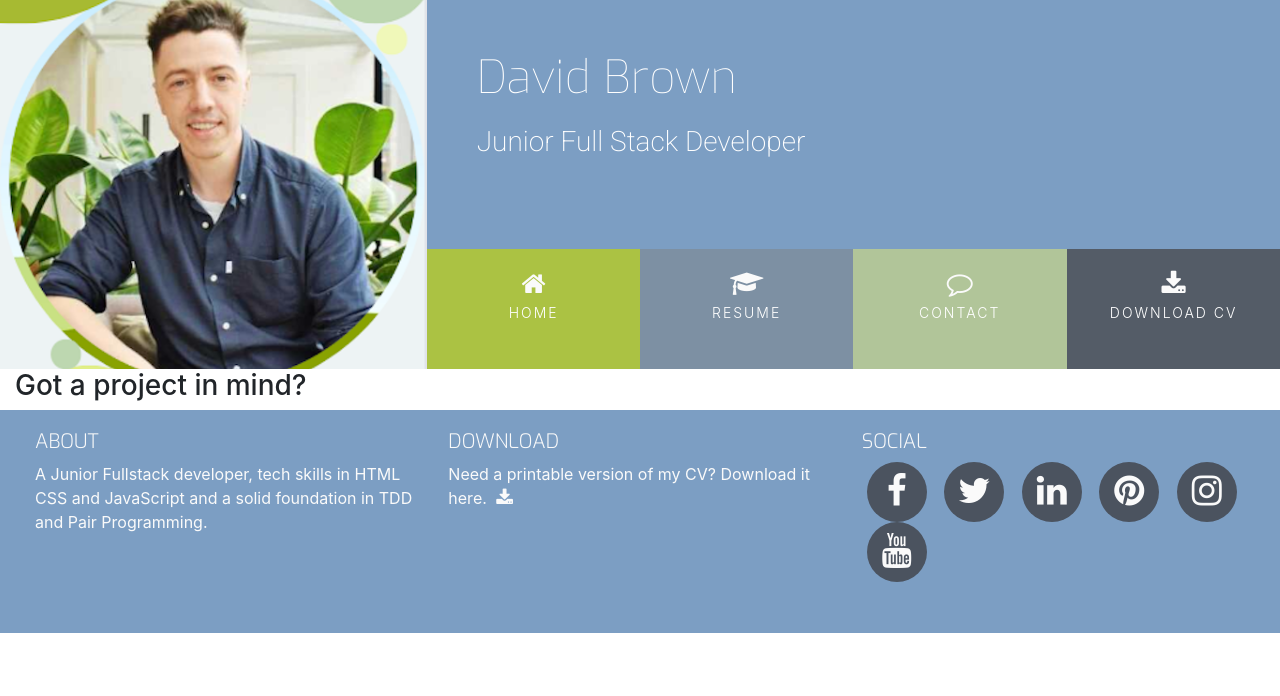
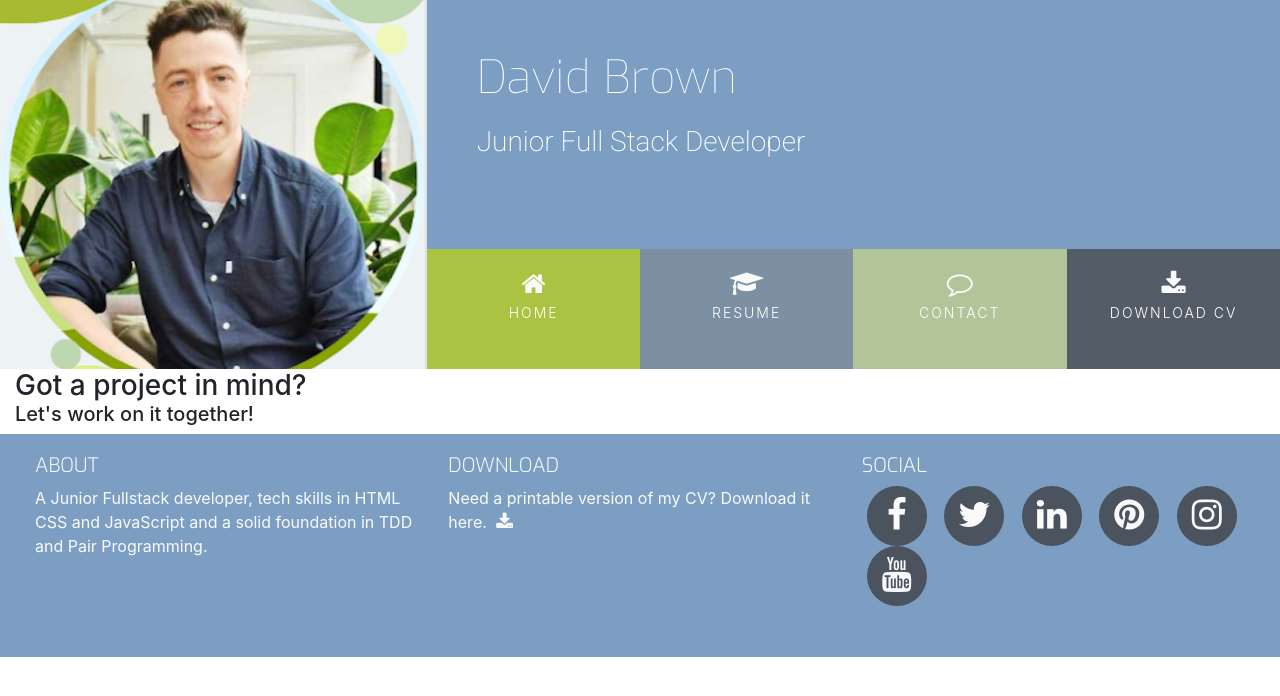
Before and after one commit to Cloud-Monkey/Bootstrap-portolio1, a plain HTML site: page contact.html in a window 1280 px wide. Drawn offline with nearby package versions, Linux system fonts and the light colour scheme.

Commit message:
populated h5 in contacts div

```diff
--- a/contact.html
+++ b/contact.html
@@ -46,7 +46,7 @@
         <div class="row bg-color-contact">
             <div class="col">
                 <h3>Got a project in mind?</h3>
-                <h5></h5>
+                <h5>Let's work on it together!</h5>
             </div>
         </div>
 
```
